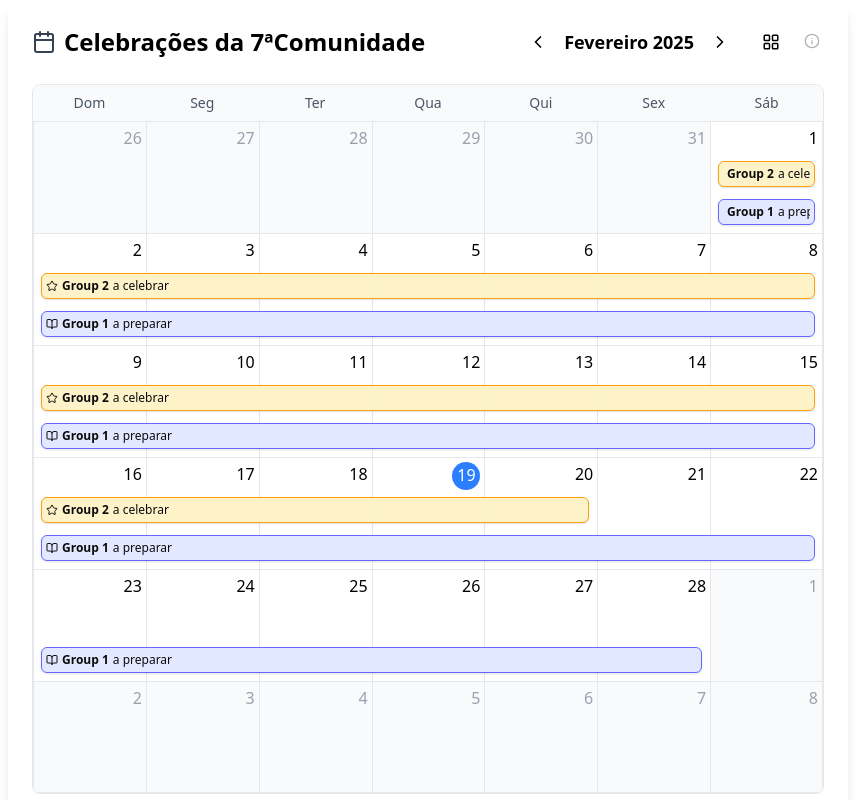
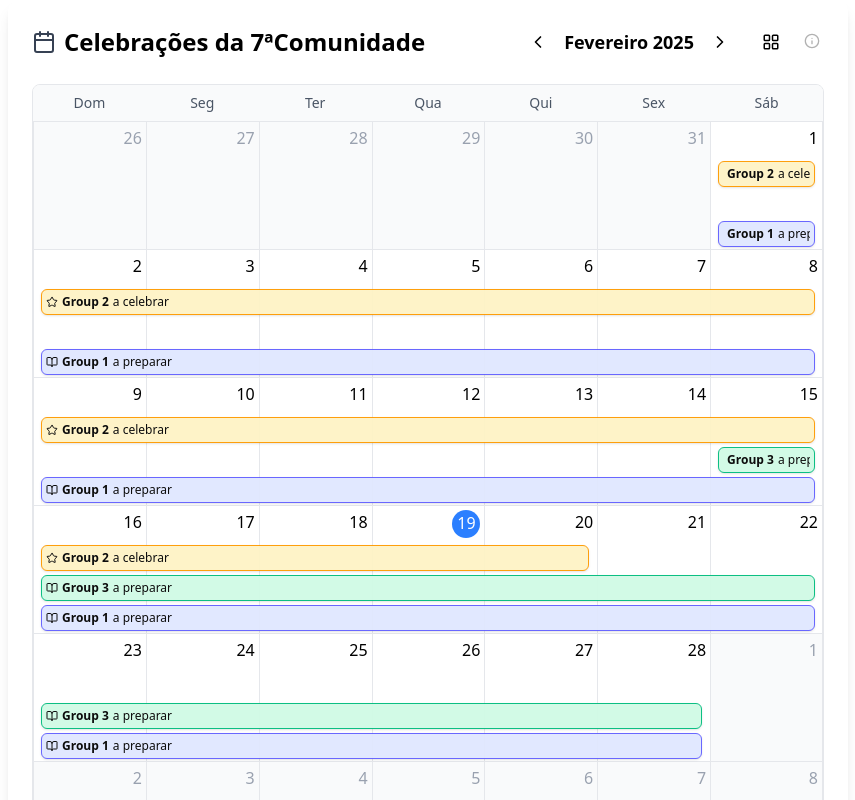
Before and after one commit to sdrrv/temas-grandes, a React (Vite) app: page / in a window 1280 px wide. Shown: the top 800 px of the page, without its empty margins (212-1067 px from the left). Built offline with nearby package versions, Linux system fonts and the light colour scheme.

Commit message:
fix: Position

```diff
--- a/src/App.tsx
+++ b/src/App.tsx
@@ -37,7 +37,9 @@ const CommunityCalendar = () => {
     "Group 2": [
       { status: "celebrating", begin: "01-01-2025", ending: "20-02-2025" },
     ],
-    "Group 3": [],
+    "Group 3": [
+      { status: "preparing", begin: "15-02-2025", ending: "31-03-2025" },
+    ],
     "Group 4": [],
   };
 
@@ -284,8 +286,17 @@ const CommunityCalendar = () => {
         endIdx: number;
         startDate: Date;
         endDate: Date;
+        position: number; // Add position property
       }[];
     } = {};
+
+    // Track occupied positions for preparing spans
+    const occupiedPositions: {
+      start: number;
+      end: number;
+      position: number;
+    }[] = [];
+    let maxPosition = 0;
 
     // For each group, determine the spans within this week
     Object.keys(scheduleData).forEach((group) => {
@@ -343,11 +354,37 @@ const CommunityCalendar = () => {
             });
           } else if (activity.status === "preparing") {
             if (!preparingSpans[group]) preparingSpans[group] = [];
+
+            // Find a suitable position for the new span
+            let position = 0;
+            let found = false;
+
+            while (!found) {
+              found = true;
+              // Check if this position is already occupied
+              for (const occupied of occupiedPositions) {
+                if (
+                  position === occupied.position &&
+                  ((startIdx >= occupied.start && startIdx <= occupied.end) ||
+                    (endIdx >= occupied.start && endIdx <= occupied.end) ||
+                    (startIdx <= occupied.start && endIdx >= occupied.end))
+                ) {
+                  found = false;
+                  position++;
+                  break;
+                }
+              }
+            }
+
+            maxPosition = Math.max(maxPosition, position);
+            occupiedPositions.push({ start: startIdx, end: endIdx, position });
+
             preparingSpans[group].push({
               startIdx,
               endIdx,
               startDate: week[startIdx].date,
               endDate: week[endIdx].date,
+              position,
             });
           }
         }
@@ -392,7 +429,7 @@ const CommunityCalendar = () => {
                   return (
                     <div
                       key={dayIndex}
-                      className={`h-28 p-1 border-t border-l border-gray-200 relative ${
+                      className={`h-32 p-1 border-t border-l border-gray-200 relative ${
                         dayIndex === 6 ? "border-r" : ""
                       } ${weekIndex === 5 ? "border-b" : ""} ${
                         !day.isCurrentMonth ? "bg-gray-50" : ""
@@ -459,14 +496,16 @@ const CommunityCalendar = () => {
                     const spanWidth =
                       ((span.endIdx - span.startIdx + 1) * 100) / 7;
                     const leftOffset = (span.startIdx * 100) / 7;
+                    const bottomOffset = 2 + span.position * 30; // Adjust vertical position
 
                     return (
                       <div
                         key={`preparing-${group}-${spanIndex}-${weekIndex}`}
-                        className={`absolute left-0 bottom-2 px-2 z-10 duration-300 transition-all`}
+                        className={`absolute left-0 px-2 z-10 duration-300 transition-all`}
                         style={{
                           width: `${spanWidth}%`,
                           left: `${leftOffset}%`,
+                          bottom: `${bottomOffset}px`,
                           opacity: "0.95",
                         }}
                       >
```
